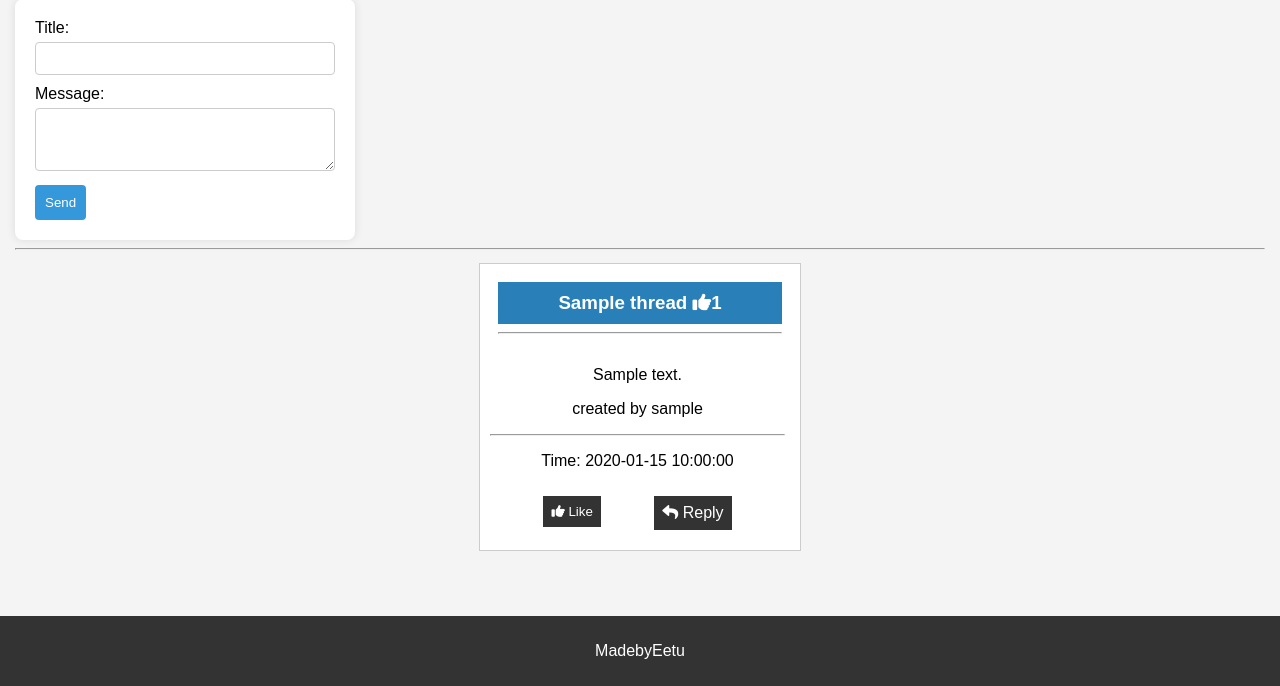
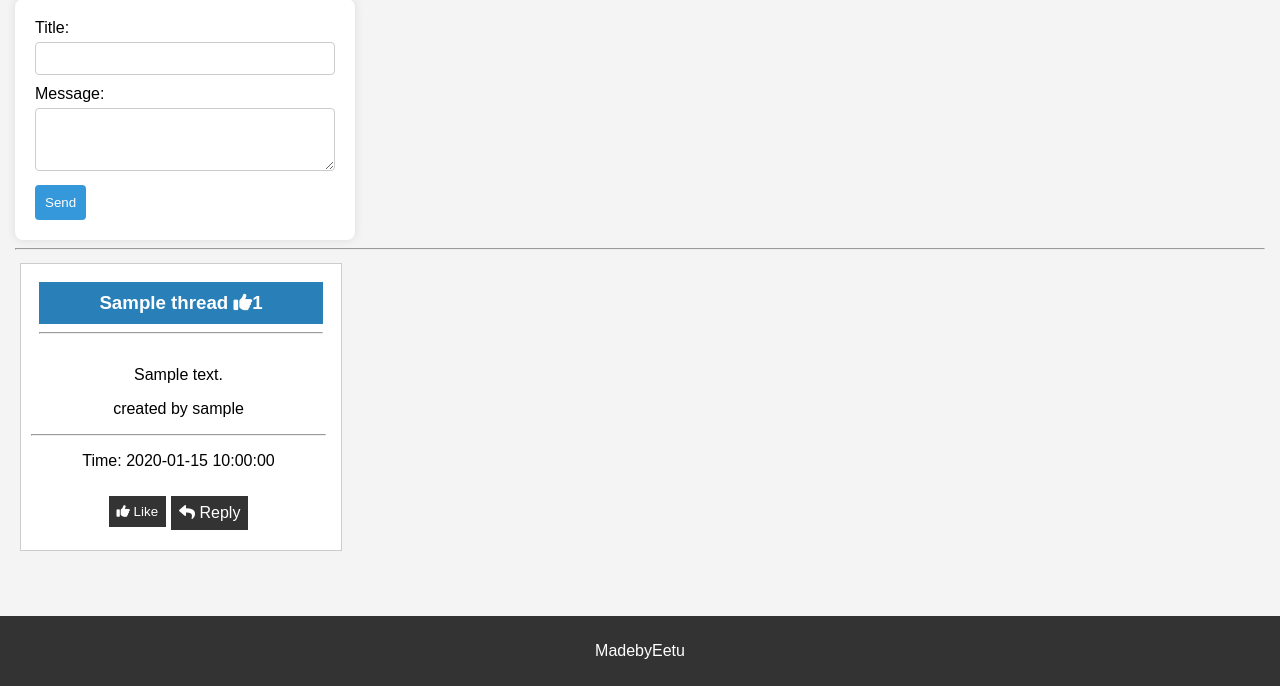
Before and after one commit to EetuHuttula/TKT20019---Keskustelusovellus, a Flask app: template templates/frontpage.html in a window 1280 px wide. Shown: the part 114-800 px from the top of the page. Run offline with Flask 3, Linux system fonts and the light colour scheme; the template is opened without the code that fills it: most values are stand-ins (such as "Sample title", 1, 10 or a date in 2020).

Commit message:
styling on thread buttons

```diff
--- a/static/css/style.css
+++ b/static/css/style.css
@@ -30,7 +30,6 @@ body {
 #threadBox {
     display: flex;
     flex-wrap: wrap;
-    justify-content: space-around;
 }
 
 .smallerThreadBox {
@@ -68,19 +67,24 @@ body {
 .threadFooter {
     margin-top: auto;
     display: flex;
-    justify-content: space-evenly;
+    justify-content: center;
+    gap: 5px;
 }
 
-/* Style the buttons in the thread footer */
+
 .threadFooter button,
 .threadFooter a {
     padding: 8px;
-    background-color: #333;
-    color: white;
+    margin: 0;
+    box-sizing: border-box;
+    display: inline-block;
     text-decoration: none;
     border: none;
     cursor: pointer;
+    background-color: #333;
+    color: white;
 }
+
 
 .threadFooter button:hover,
 .threadFooter a:hover {
--- a/templates/frontpage.html
+++ b/templates/frontpage.html
@@ -40,7 +40,7 @@
             <!-- Buttons for Liking & Replying at the Bottom -->
             <div class="threadFooter">
             <form method="POST" action="{{ url_for('like', thread_id=thread.id) }}">
-                <button type="submit"><i class="fas fa-thumbs-up"></i> Like</button>
+                <button class="like_button" type="submit"><i class="fas fa-thumbs-up"></i> Like</button>
             </form>
             <a href="{{ url_for('view_thread', thread_id=thread.id) }}"><i class="fas fa-reply"></i> Reply</a>
 
```
